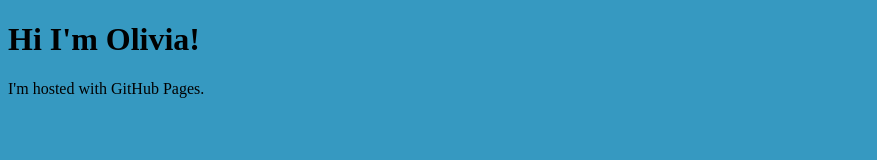
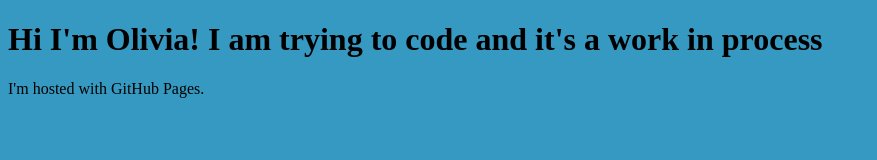
Before and after one commit to OEF-DDS/OEF-DDS.github.io, a plain HTML site: page index.html in a window 1280 px wide. Shown: the whole page, without its empty margins (0-877 px from the left). Drawn offline with Linux system fonts and the light colour scheme.

Commit message:
Just an update

```diff
--- a/index.html
+++ b/index.html
@@ -1,7 +1,7 @@
 <!DOCTYPE html>
 <html>
 <body style="background-color:rgb(54, 153, 193);">
-<h1>Hi I'm Olivia!</h1>
+<h1>Hi I'm Olivia! I am trying to code and it's a work in process</h1>
 <p>I'm hosted with GitHub Pages.</p>
 </body>
 </html>
```
Also changed, not shown: 1 other file.
